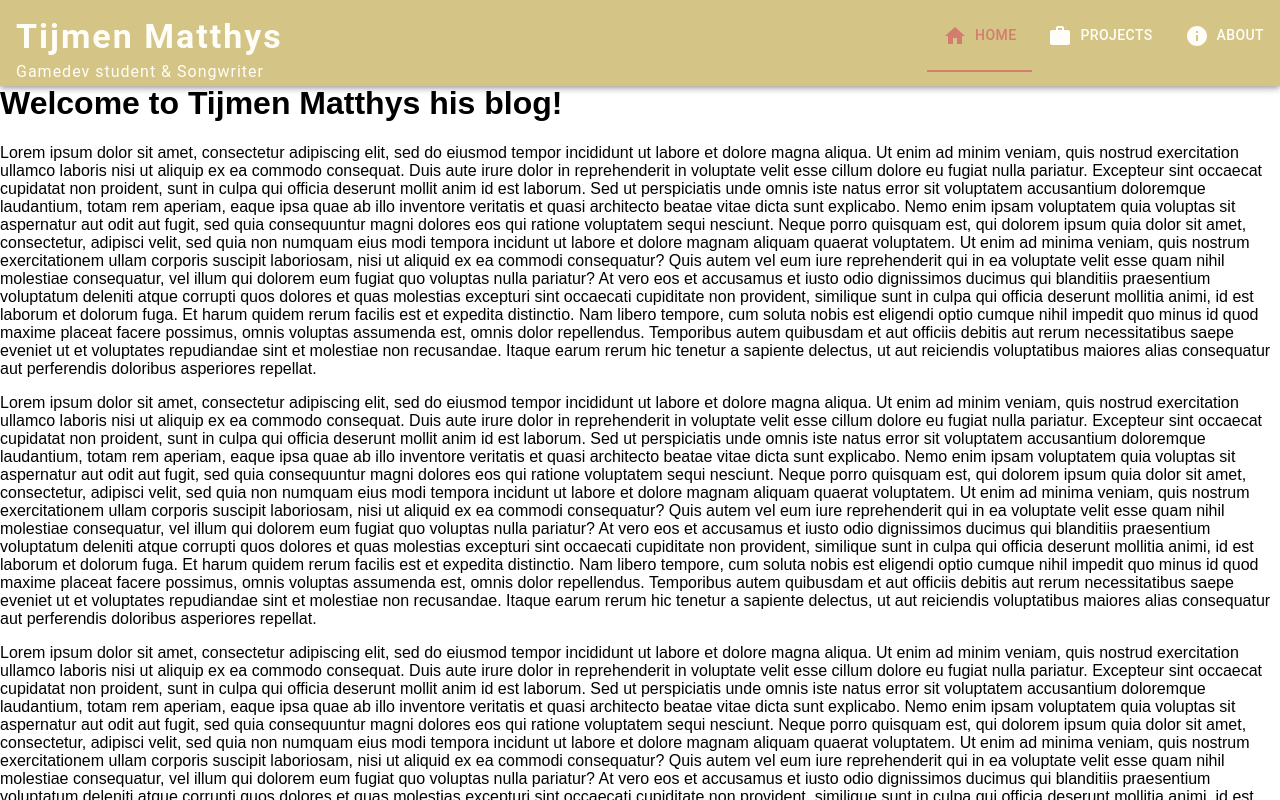
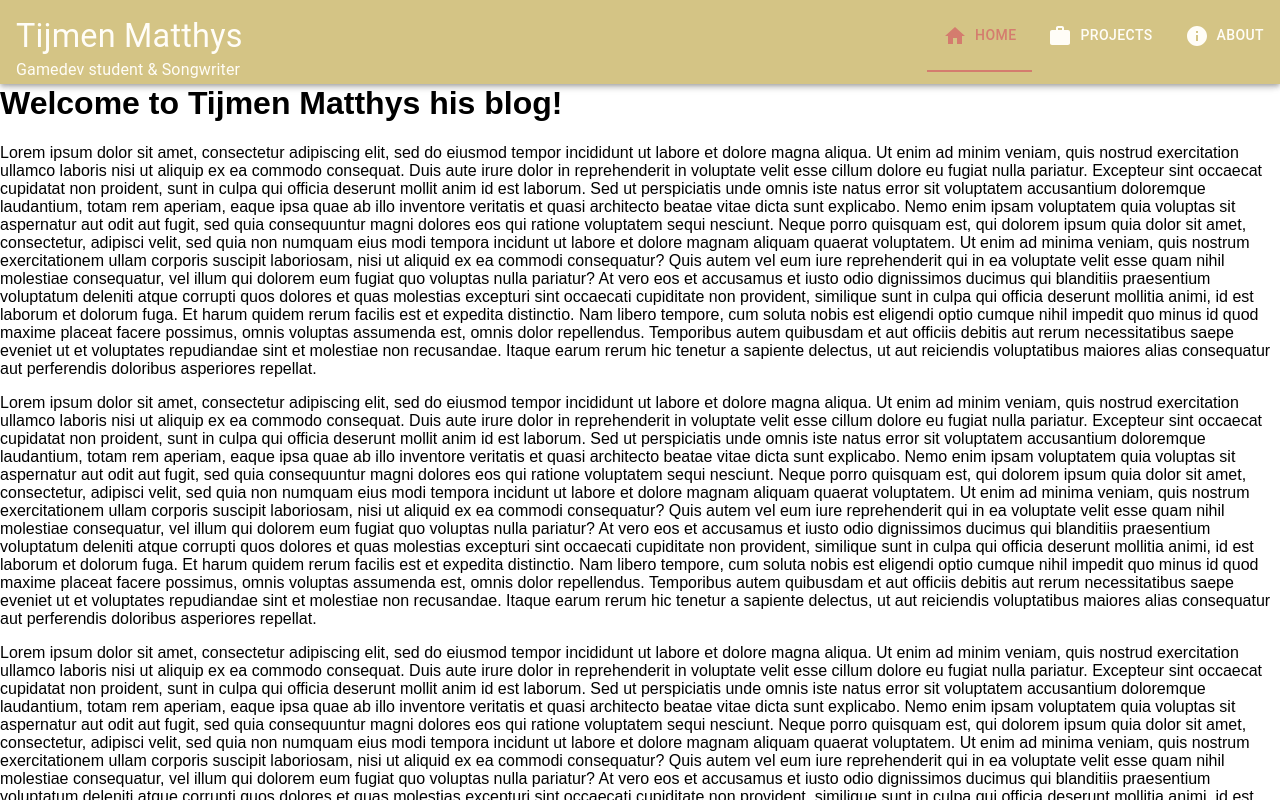
Before and after one commit to brmatthy/blog, a React (Create React App) app in the folder web/: page / in a window 1280 px wide. Shown: the top 800 px of the page. Built offline with nearby package versions, Linux system fonts and the light colour scheme.

Commit message:
Navbar: Name routing

```diff
--- a/web/src/App.js
+++ b/web/src/App.js
@@ -6,10 +6,10 @@ import Project from './pages/Project';
 import MainLayout from './components/MainLayout'
 import NotFound from "./pages/NotFound";
 import Projects from "./pages/Projects";
-import {createTheme, ThemeProvider} from "@mui/material";
+import {createTheme, responsiveFontSizes, ThemeProvider} from "@mui/material";
 
 
-const theme = createTheme({
+let theme = createTheme({
     palette: {
         primary: {
             main: "#d4c485",
@@ -23,7 +23,25 @@ const theme = createTheme({
             main: "#73b7c7",
         },
     },
+    /*typography: {
+        fontFamily: "'Roboto'",
+        h1: {
+            fontFamily: "'Roboto'"
+        },
+        h2: {
+            fontFamily: "'Roboto'"
+        },
+        h3: {
+            fontFamily: "'Roboto'"
+        },
+        h4: {
+            fontFamily: "'Roboto'"
+        }
+    },*/
 });
+
+theme = responsiveFontSizes(theme);
+
 
 function App() {
     return (
--- a/web/src/components/NavBar.js
+++ b/web/src/components/NavBar.js
@@ -1,6 +1,6 @@
 import React from 'react';
 import {AppBar, Box, Grid, Slide, Tab, Tabs, Typography, useScrollTrigger} from '@mui/material';
-import {useLocation} from "react-router-dom";
+import {Link, useLocation} from "react-router-dom";
 import HomeIcon from '@mui/icons-material/Home';
 import InfoIcon from '@mui/icons-material/Info';
 import WorkIcon from '@mui/icons-material/Work';
@@ -19,9 +19,11 @@ function HideOnScroll(props) {
 }
 
 function LinkTab(props) {
+    const children = props.children
+
     return (
         <Tab
-            component="a"
+            component={Link}
             sx={{
                 mb: 0,
                 color:'primary.contrastText',
@@ -38,34 +40,42 @@ function NavBar(){
         <HideOnScroll>
             <AppBar>
                 <Grid container >
-                    <Grid item xs sx={{ textAlign: 'justify-center', mx: 2, mt:2 }}>
+
+                    <Grid
+                        item
+                        xs
+                        sx={{ textAlign: 'justify-center', mx: 2, mt:2, color: 'inherit', textDecoration: 'inherit' }}
+                        component={Link}
+                        to="/"
+                    >
                         <Typography gutterBottom variant="h4" component="div" sx={{ mb: 0}}>
-                            <Box sx={{ fontWeight: 'bold', letterSpacing: 2}}>Tijmen Matthys</Box>
+                            Tijmen Matthys
                         </Typography>
-                        <Typography variant="subtitle1"  component="div" sx={{ mb: 0, letterSpacing: 1}}>
+                        <Typography variant="subtitle1"  component="div" sx={{ mb: 0}}>
                             Gamedev student & Songwriter
                         </Typography>
+
                     </Grid>
                     <Grid item>
                         <Tabs value={location.pathname} textColor='secondary' indicatorColor='secondary'>
                             <LinkTab
                                 label="Home"
                                 value="/"
-                                href="/"
+                                to="/"
                                 icon={<HomeIcon />}
                                 iconPosition={'start'}
                             />
                             <LinkTab
                                 label="Projects"
                                 value="/projects"
-                                href="/projects"
+                                to="/projects"
                                 icon={<WorkIcon />}
                                 iconPosition={'start'}
                             />
                             <LinkTab
                                 label="About"
                                 value="/about"
-                                href="/about"
+                                to="/about"
                                 icon={<InfoIcon />}
                                 iconPosition={'start'}
                             />
```
